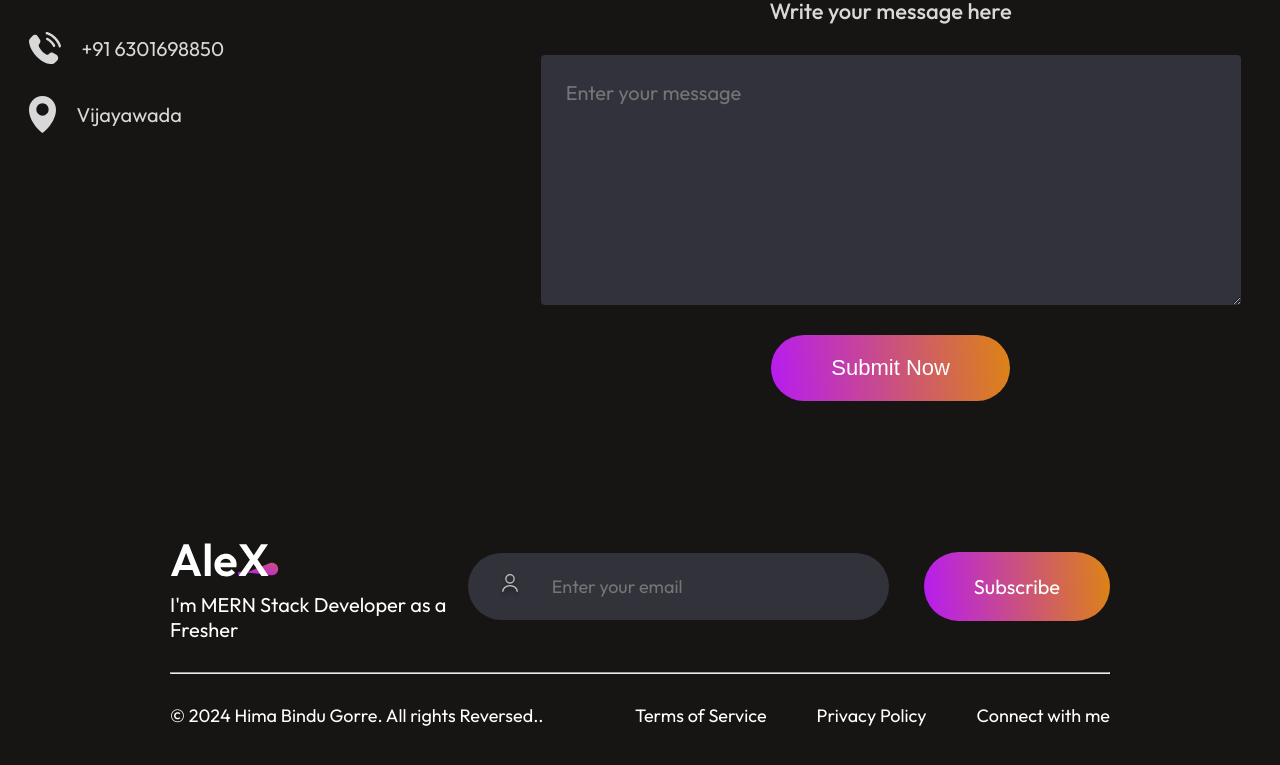
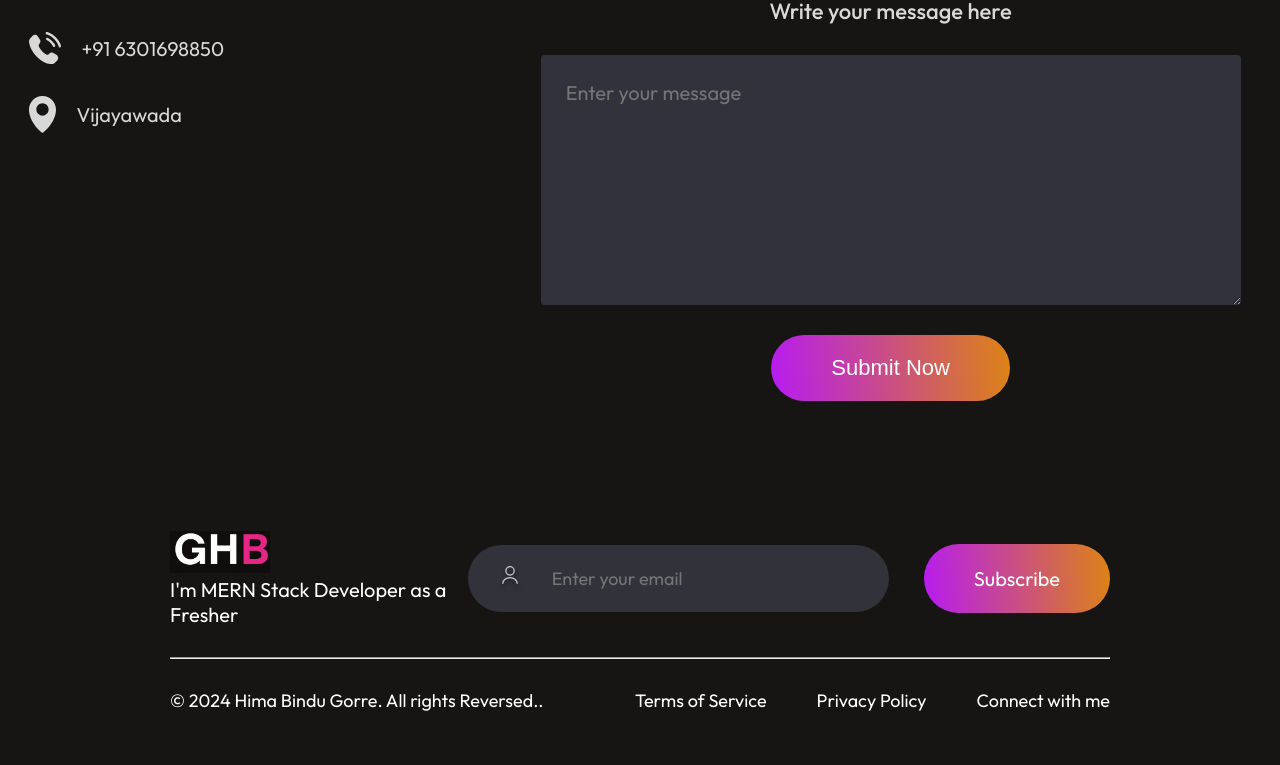
Before and after one commit to himabindu-gorre/Portfolio_, a React (Vite) app: page / in a window 1280 px wide. Shown: the part 6096-6861 px from the top of the page. Built offline with nearby package versions, Linux system fonts and the light colour scheme.

Commit message:
Update Footer.jsx

```diff
--- a/src/Components/Footer/Footer.jsx
+++ b/src/Components/Footer/Footer.jsx
@@ -1,6 +1,6 @@
 import React from 'react'
-import 'Components/Footer/Footer.css';
-import footer_logo from '../../../public/assets/footer_logo.svg';
+import './Footer.css';
+import logo from '../../../public/assets/main_logo.png';
 import user_icon from '../../../public/assets/user_icon.svg';
 
 const Footer = () => {
@@ -8,7 +8,7 @@ const Footer = () => {
     <div className='footer'>
       <div className="footer-top">
         <div className="footer-top-left">
-            <img src={footer_logo} alt="" />
+            <img src={logo}  alt='' style={{ width: "100px", height: "auto" }} />
             <p>I'm MERN Stack Developer as a Fresher</p>
         </div>
         <div className="footer-top-right">
```
